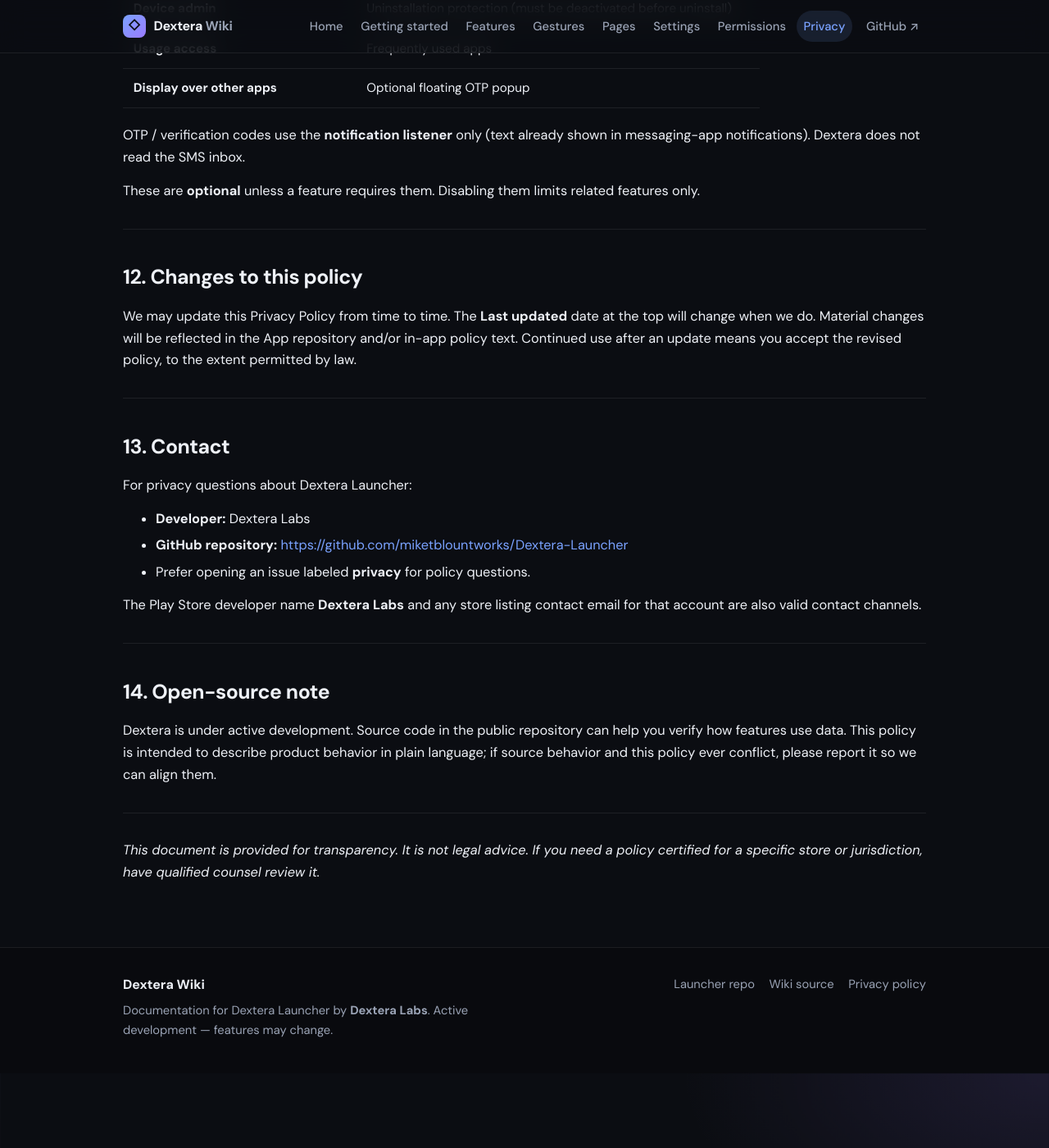
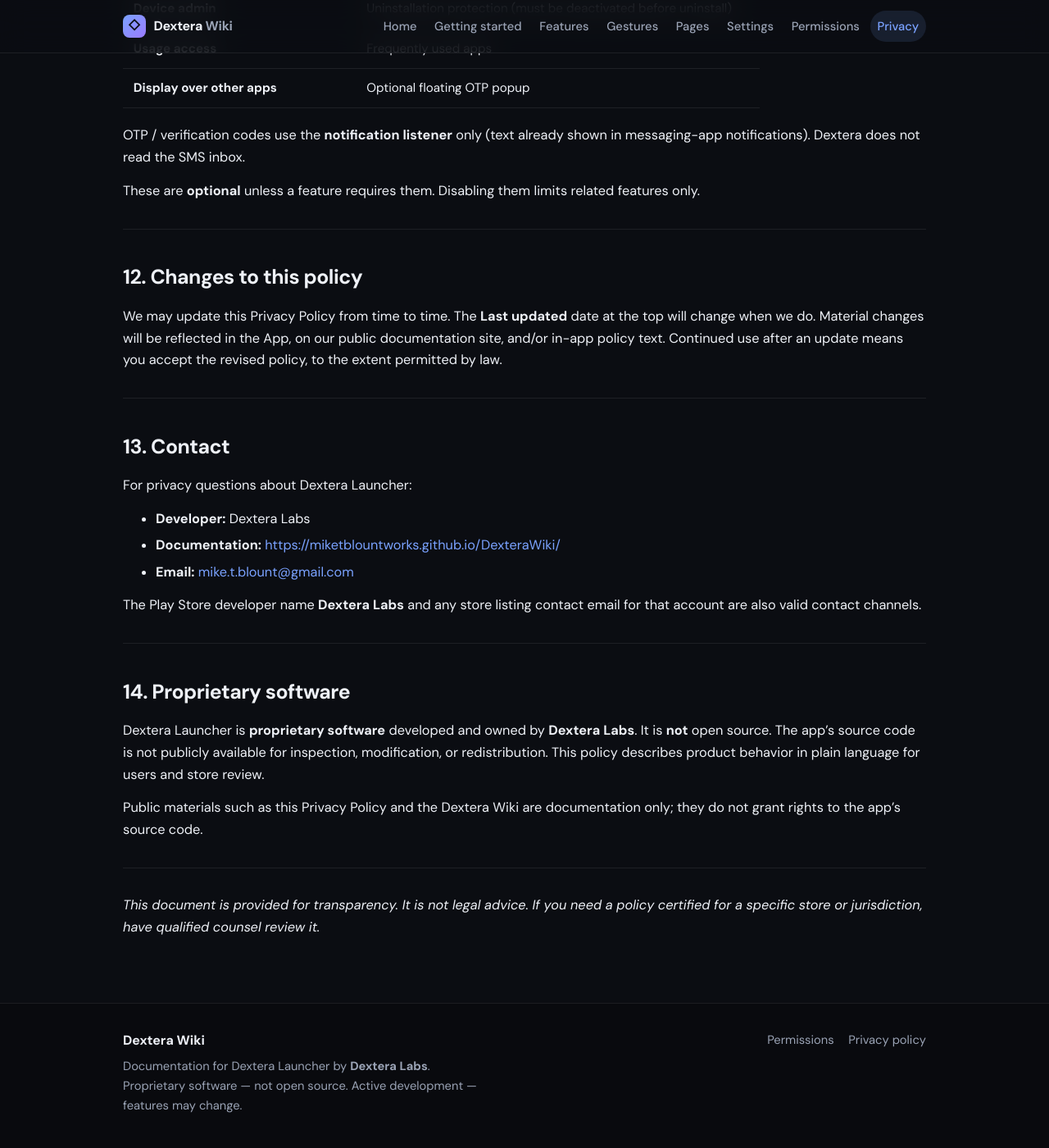
Before and after one commit to miketblountworks/DexteraWiki, a Jekyll site: the page built from privacy.md, in a window 1280 px wide and 1400 px high, scrolled down 5296 px. Shown: the whole window at 82% size. Built offline with Jekyll 4.4.1, drawn with Linux system fonts in a browser that asks for light colours.

Commit message:
Present Dextera as proprietary, not open source.
Remove public source-code links, keep the wiki as user documentation,
and update privacy contact and license wording for Dextera Labs.

```diff
--- a/_layouts/default.html
+++ b/_layouts/default.html
@@ -34,7 +34,6 @@
         <a href="{{ '/settings/' | relative_url }}" {% if page.url contains '/settings' %}class="active"{% endif %}>Settings</a>
         <a href="{{ '/permissions/' | relative_url }}" {% if page.url contains '/permissions' %}class="active"{% endif %}>Permissions</a>
         <a href="{{ '/privacy/' | relative_url }}" {% if page.url contains '/privacy' %}class="active"{% endif %}>Privacy</a>
-        <a class="nav-external" href="https://github.com/miketblountworks/Dextera-Launcher" target="_blank" rel="noopener">GitHub ↗</a>
       </nav>
     </div>
   </header>
@@ -49,7 +48,7 @@
       <div class="hero-actions">
         <a class="btn btn-primary" href="{{ '/getting-started/' | relative_url }}">Get started</a>
         <a class="btn btn-ghost" href="{{ '/features/' | relative_url }}">Explore features</a>
-        <a class="btn btn-ghost" href="https://github.com/miketblountworks/Dextera-Launcher" target="_blank" rel="noopener">Source code</a>
+        <a class="btn btn-ghost" href="{{ '/privacy/' | relative_url }}">Privacy</a>
       </div>
       {% endif %}
     </section>
@@ -69,11 +68,10 @@
     <div class="container footer-inner">
       <div>
         <strong>Dextera Wiki</strong>
-        <p class="muted">Documentation for Dextera Launcher by <strong>Dextera Labs</strong>. Active development — features may change.</p>
+        <p class="muted">Documentation for Dextera Launcher by <strong>Dextera Labs</strong>. Proprietary software — not open source. Active development — features may change.</p>
       </div>
       <div class="footer-links">
-        <a href="https://github.com/miketblountworks/Dextera-Launcher">Launcher repo</a>
-        <a href="https://github.com/miketblountworks/DexteraWiki">Wiki source</a>
+        <a href="{{ '/permissions/' | relative_url }}">Permissions</a>
         <a href="{{ '/privacy/' | relative_url }}">Privacy policy</a>
       </div>
     </div>
--- a/privacy.md
+++ b/privacy.md
@@ -174,7 +174,7 @@ These are **optional** unless a feature requires them. Disabling them limits rel
 
 ## 12. Changes to this policy
 
-We may update this Privacy Policy from time to time. The **Last updated** date at the top will change when we do. Material changes will be reflected in the App repository and/or in-app policy text. Continued use after an update means you accept the revised policy, to the extent permitted by law.
+We may update this Privacy Policy from time to time. The **Last updated** date at the top will change when we do. Material changes will be reflected in the App, on our public documentation site, and/or in-app policy text. Continued use after an update means you accept the revised policy, to the extent permitted by law.
 
 ---
 
@@ -183,16 +183,18 @@ We may update this Privacy Policy from time to time. The **Last updated** date a
 For privacy questions about Dextera Launcher:
 
 - **Developer:** Dextera Labs
-- **GitHub repository:** [https://github.com/miketblountworks/Dextera-Launcher](https://github.com/miketblountworks/Dextera-Launcher)
-- Prefer opening an issue labeled **privacy** for policy questions.
+- **Documentation:** [https://miketblountworks.github.io/DexteraWiki/](https://miketblountworks.github.io/DexteraWiki/)
+- **Email:** [mike.t.blount@gmail.com](mailto:mike.t.blount@gmail.com)
 
 The Play Store developer name **Dextera Labs** and any store listing contact email for that account are also valid contact channels.
 
 ---
 
-## 14. Open-source note
+## 14. Proprietary software
 
-Dextera is under active development. Source code in the public repository can help you verify how features use data. This policy is intended to describe product behavior in plain language; if source behavior and this policy ever conflict, please report it so we can align them.
+Dextera Launcher is **proprietary software** developed and owned by **Dextera Labs**. It is **not** open source. The app’s source code is not publicly available for inspection, modification, or redistribution. This policy describes product behavior in plain language for users and store review.
+
+Public materials such as this Privacy Policy and the Dextera Wiki are documentation only; they do not grant rights to the app’s source code.
 
 ---
 
```
Also changed, not shown: index.md (+3 -3 lines), settings.md (+1 -1 lines), README.md, 1 other file.
